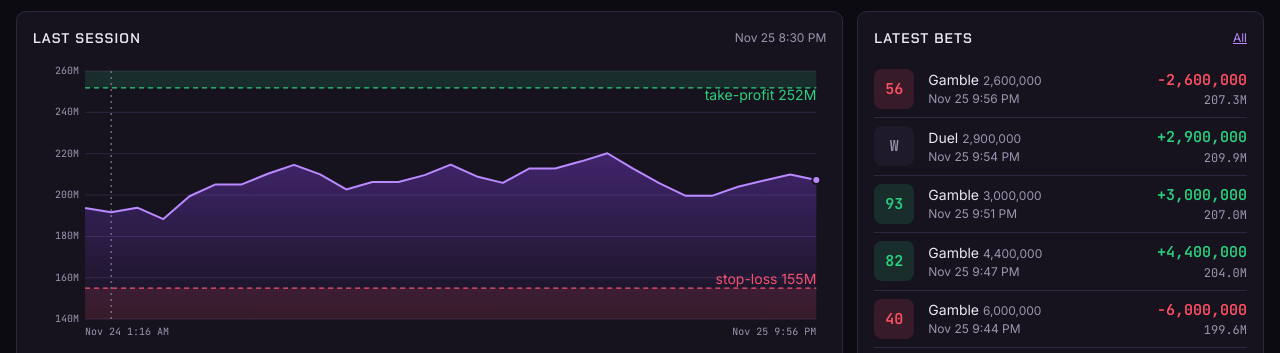
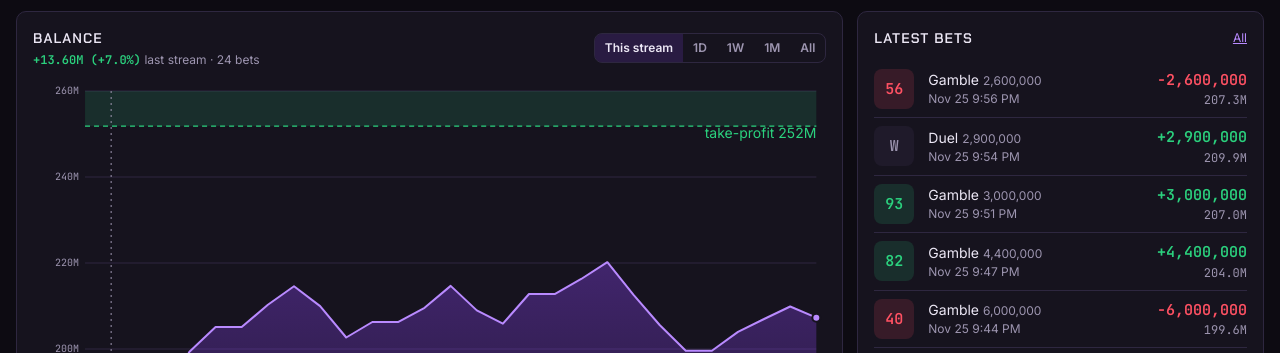
Before and after one commit to Nyte-fyre/batgasm-tracker, a plain HTML site: page index.html in a window 1280 px wide. Shown: the part 595-948 px from the top of the page. Drawn offline with Linux system fonts and the light colour scheme.

Commit message:
Live chart ranges: this stream, 1D, 1W, 1M, all time, with change badge
Co-Authored-By: Claude Opus 5.5 <noreply@anthropic.com>

```diff
--- a/index.html
+++ b/index.html
@@ -101,7 +101,7 @@ main{padding-block:18px calc(var(--qa-h) + 28px + env(safe-area-inset-bottom,0px
 .s12{grid-column:span 12}.s8{grid-column:span 8}.s6{grid-column:span 6}.s4{grid-column:span 4}.s7{grid-column:span 7}.s5{grid-column:span 5}.s3{grid-column:span 3}
 @media (max-width:1000px){.s8,.s4,.s6,.s7,.s5{grid-column:span 12}.s3{grid-column:span 6}}
 @media (max-width:560px){.s3{grid-column:span 12}}
-@media (min-width:1001px) and (max-width:1180px){.s4{grid-column:span 6}}
+@media (min-width:1001px) and (max-width:1180px){.s4{grid-column:span 6}.live-main{grid-column:span 7}.live-side{grid-column:span 5}}
 .empty{border:1px dashed var(--line);border-radius:8px;padding:18px;text-align:center;color:var(--muted)}
 .seg{display:inline-flex;border:1px solid var(--line);border-radius:8px;overflow:hidden}
 .seg button{background:transparent;border:0;padding:5px 10px;font-size:12px;font-weight:600;color:var(--muted);cursor:pointer}
@@ -964,19 +964,34 @@ function niceTicks(min,max,n=4){ if(!isFinite(min)||!isFinite(max)){min=0;max=1;
    CHARTS (inline SVG)
    ================================================================== */
 let balRange='all';
+const RANGE_SPANS={'1d':864e5,'1w':6048e5,'1m':2592e6};
+const LIVE_RANGES=[['session','This stream'],['1d','1D'],['1w','1W'],['1m','1M'],['all','All']];
+let liveRange=(()=>{ try{ const v=localStorage.getItem('batgasm-live-range'); return LIVE_RANGES.some(r=>r[0]===v)? v : 'session'; }catch(e){ return 'session'; } })();
+/** Balance points for a range. Keeps the last point before the cut so the line starts at the right level. */
+function rangePoints(agg,range){
+  let pts=agg.series.map((p,i)=>({...p,i}));
+  const sessRef=agg.currentSession||agg.lastSession;
+  if(range==='session' && sessRef){ const sid=sessRef.id; const first=pts.findIndex(p=>p.sid===sid); if(first>0) pts=pts.slice(first-1).filter((p,k)=>k===0||p.sid===sid); }
+  else if(range==='50') pts=pts.slice(-51);
+  else if(RANGE_SPANS[range]){ const cut=Date.now()-RANGE_SPANS[range]; const k=pts.findIndex(p=>p.ts && +new Date(p.ts)>=cut); pts= k<0? pts.slice(-1) : pts.slice(Math.max(0,k-1)); }
+  if(pts.length>2 && pts[0].start) pts=pts.slice(1);
+  while(pts.length>2 && pts[0].bal===0 && pts[1].adj) pts=pts.slice(1);
+  if(pts.length===1 && agg.series.length>1) pts=[pts[0],{...pts[0],ts:new Date().toISOString(),start:false,adj:true,net:0,game:'No bets in this range'}];
+  return pts;
+}
+function rangeChange(agg,range){ const pts=rangePoints(agg,range); if(pts.length<2) return null; const a=pts[0].bal, b=pts[pts.length-1].bal; return {delta:b-a,pct:a>0?(b-a)/a:0,n:pts.filter((p,k)=>k>0&&!p.adj).length}; }
 const CHART_RO = typeof ResizeObserver!=='undefined' ? new ResizeObserver(entries=>{ for(const en of entries){ const h=en.target; const w=Math.round(en.contentRect.width); if(h._redraw && w>0 && Math.abs(w-(h._w||0))>4){ h._w=w; h._redraw(); } } }) : {observe(){}};
 function drawBalanceChart(agg,hostId='bal-chart',range=balRange){
   const host=document.getElementById(hostId); if(!host) return;
   host._redraw=()=>drawBalanceChart(getAgg(),hostId,range); host._w=host.clientWidth; CHART_RO.observe(host);
-  let pts=agg.series.map((p,i)=>({...p,i}));
   const sessRef=agg.currentSession||agg.lastSession;
-  if(range==='session' && sessRef){ const sid=sessRef.id; const first=pts.findIndex(p=>p.sid===sid); if(first>0) pts=pts.slice(first-1).filter((p,k)=>k===0||p.sid===sid); }
-  else if(range==='50') pts=pts.slice(-51);
+  const pts=rangePoints(agg,range);
   if(pts.length<2){ host.innerHTML='<div class="empty">Your balance line appears after the first bet.</div>'; return; }
-  const W=Math.max(280,host.clientWidth), H=Math.round(clamp(W*.36,190,280)), pl=52, pr=10, pt=10, pb=22;
+  if(host.dataset.fill){ host.innerHTML=''; }
+  const W=Math.max(280,host.clientWidth), baseH=Math.round(clamp(W*.36,190,280)), H= host.dataset.fill? Math.max(baseH, Math.min(620, host.clientHeight-6)) : baseH, pl=52, pr=10, pt=10, pb=22;
   let lo=Math.min(...pts.map(p=>p.bal)), hi=Math.max(...pts.map(p=>p.bal));
   const SL=agg.settings.stopLossPct/100, TP=agg.settings.takeProfitPct/100;
-  let slv=null,tpv=null; if(sessRef && sessRef.startBalance>0 && (range!=='all'||agg.currentSession)){ slv=sessRef.startBalance*(1-SL); tpv=sessRef.startBalance*(1+TP); lo=Math.min(lo,slv); hi=Math.max(hi,tpv); }
+  let slv=null,tpv=null; if(sessRef && sessRef.startBalance>0 && (range==='session'||(range==='all'&&hostId==='bal-chart'&&agg.currentSession))){ slv=sessRef.startBalance*(1-SL); tpv=sessRef.startBalance*(1+TP); lo=Math.min(lo,slv); hi=Math.max(hi,tpv); }
   const nt=niceTicks(lo,hi,4);
   const x=k=>pl+(W-pl-pr)*(k/(pts.length-1)), y=v=>pt+(H-pt-pb)*(1-(v-nt.lo)/(nt.hi-nt.lo||1));
   const step=Math.max(1,Math.floor(pts.length/900));
@@ -1049,7 +1064,7 @@ function render(){
   $('#qa').hidden= r!=='log';
   fillGameSelect($('#qa-game'),S.games,$('#qa-game').value||S.games[0]);
   const v=$('#view');
-  if(r==='live'){ v.innerHTML=viewLive(agg); drawBalanceChart(agg,'live-chart','session'); }
+  if(r==='live'){ v.innerHTML=viewLive(agg); drawBalanceChart(agg,'live-chart',liveRange); }
   else if(r==='stats'){ v.innerHTML=viewStats(agg); afterStats(agg); }
   else if(r==='log'){ v.innerHTML=viewLog(agg); }
   else if(r==='strategies'){ v.innerHTML=viewStrategies(agg); drawStrategyCharts(); }
@@ -1109,8 +1124,10 @@ function viewLive(agg){
   <div class="hero"><span class="k">Streak · tilt</span><span class="v ${agg.curType==='W'?'pos':agg.curType==='L'?'neg':''}">${streak} <span style="font-size:.5em;color:${tilt.score>=60?'var(--loss)':tilt.score>=35?'var(--warn)':'var(--muted)'}">tilt ${tilt.score}</span></span><span class="d">best W${agg.longW} · worst L${agg.longL}</span></div>
   </div>
 
-  <section class="panel s8"><div class="panel-h"><h2>${cs?'This session':'Last session'}</h2><span class="muted small">${sref?when(sref.start):''}</span></div><div id="live-chart" class="chart"></div></section>
-  <section class="panel s4"><div class="panel-h"><h2>Latest bets</h2><a class="small" href="#log">All</a></div>
+  <section class="panel s8 live-main"><div class="panel-h"><div style="display:flex;flex-direction:column;gap:2px"><h2>Balance</h2>${(()=>{ const ch=rangeChange(agg,liveRange); return ch? `<span class="small"><b class="num ${cls(ch.delta)}">${money(ch.delta,true)} (${Math.abs(ch.pct)>=10? "×"+fmt(1+ch.pct) : pctS(ch.pct)})</b> <span class="muted">${liveRange==='session'?(cs?'this stream':'last stream'):LIVE_RANGES.find(r=>r[0]===liveRange)[1]==='All'?'all time':'past '+({'1d':'day','1w':'week','1m':'month'})[liveRange]} · ${ch.n} bets</span></span>` : '<span class="small muted">no bets yet</span>'; })()}</div>
+    <div class="seg" role="group" aria-label="Chart range">${LIVE_RANGES.map(([k,l])=>`<button type="button" data-act="live-range" data-v="${k}" aria-pressed="${liveRange===k}">${l}</button>`).join('')}</div></div>
+    <div id="live-chart" class="chart" data-fill="1" style="flex:1 1 0;min-height:200px"></div></section>
+  <section class="panel s4 live-side"><div class="panel-h"><h2>Latest bets</h2><a class="small" href="#log">All</a></div>
     ${feed.length?`<div class="feed">${feed.map(b=>`<div class="fi${FRESH.has(b.id)?' fresh':''}"><span class="roll ${b.roll==null?'n':b.net>0?'w':'l'}">${b.roll!=null?b.roll:(b.net>0?'W':'L')}</span><div><div>${esc(b.game)} <span class="muted small">${money(b.wager)}</span></div><div class="m">${when(b.ts)}</div></div><div class="r"><b class="${cls(b.net)}">${money(b.net,true)}</b><div class="m">${money(b.balanceAfter)}</div></div></div>`).join('')}</div>`:'<div class="empty">Your !gamble results show up here by themselves once auto-capture is on.</div>'}
   </section>
 
@@ -1473,6 +1490,7 @@ document.addEventListener('click',e=>{
     case 'load-demo': loadDemo(); break;
     case 'toggle-recs': showAllRecs=!showAllRecs; render(); break;
     case 'bal-range': balRange=b.dataset.v; render(); break;
+    case 'live-range': liveRange=b.dataset.v; try{ localStorage.setItem('batgasm-live-range',liveRange); }catch(e){} render(); break;
     case 'del-goal': DATA.goals=DATA.goals.filter(g=>g.id!==b.dataset.id); commit(); break;
     case 'more': logPage++; render(); break;
     case 'edit': editing=b.dataset.id; confirmDel=null; render(); break;
@@ -1556,7 +1574,7 @@ document.addEventListener('keydown',e=>{
 });
 $('#qa-game').addEventListener('change',()=>{ if(!$('#qa-custom').hidden){ const p=DATA.settings.gamePresets[$('#qa-game').value]; $('#qa-mult').value=p?p.mult:2; } });
 window.addEventListener('hashchange',()=>{ editing=null; confirmDel=null; resetArmed=false; render(); window.scrollTo(0,0); });
-let rzT=null; window.addEventListener('resize',()=>{ clearTimeout(rzT); rzT=setTimeout(()=>{ measure(); const r=route(); if(r==='stats') drawBalanceChart(getAgg(),'bal-chart',balRange); if(r==='live') drawBalanceChart(getAgg(),'live-chart','session'); if(r==='strategies') drawStrategyCharts(); },120); });
+let rzT=null; window.addEventListener('resize',()=>{ clearTimeout(rzT); rzT=setTimeout(()=>{ measure(); const r=route(); if(r==='stats') drawBalanceChart(getAgg(),'bal-chart',balRange); if(r==='live') drawBalanceChart(getAgg(),'live-chart',liveRange); if(r==='strategies') drawStrategyCharts(); },120); });
 window.addEventListener('storage',e=>{ if(e.key===LS_KEY && e.newValue){ try{ DATA=migrate(JSON.parse(e.newValue)); DATA.bets=normalizeBets(DATA.bets,DATA.settings.startingBalance); VER++; render(); }catch(err){} } });
 /* ---------- !gamble cooldown ---------- */
 function lastGambleTs(){ for(let i=DATA.bets.length-1;i>=0;i--){ const b=DATA.bets[i]; if(b.game==='Gamble' && b.wager>0) return +new Date(b.ts); } return null; }
```
